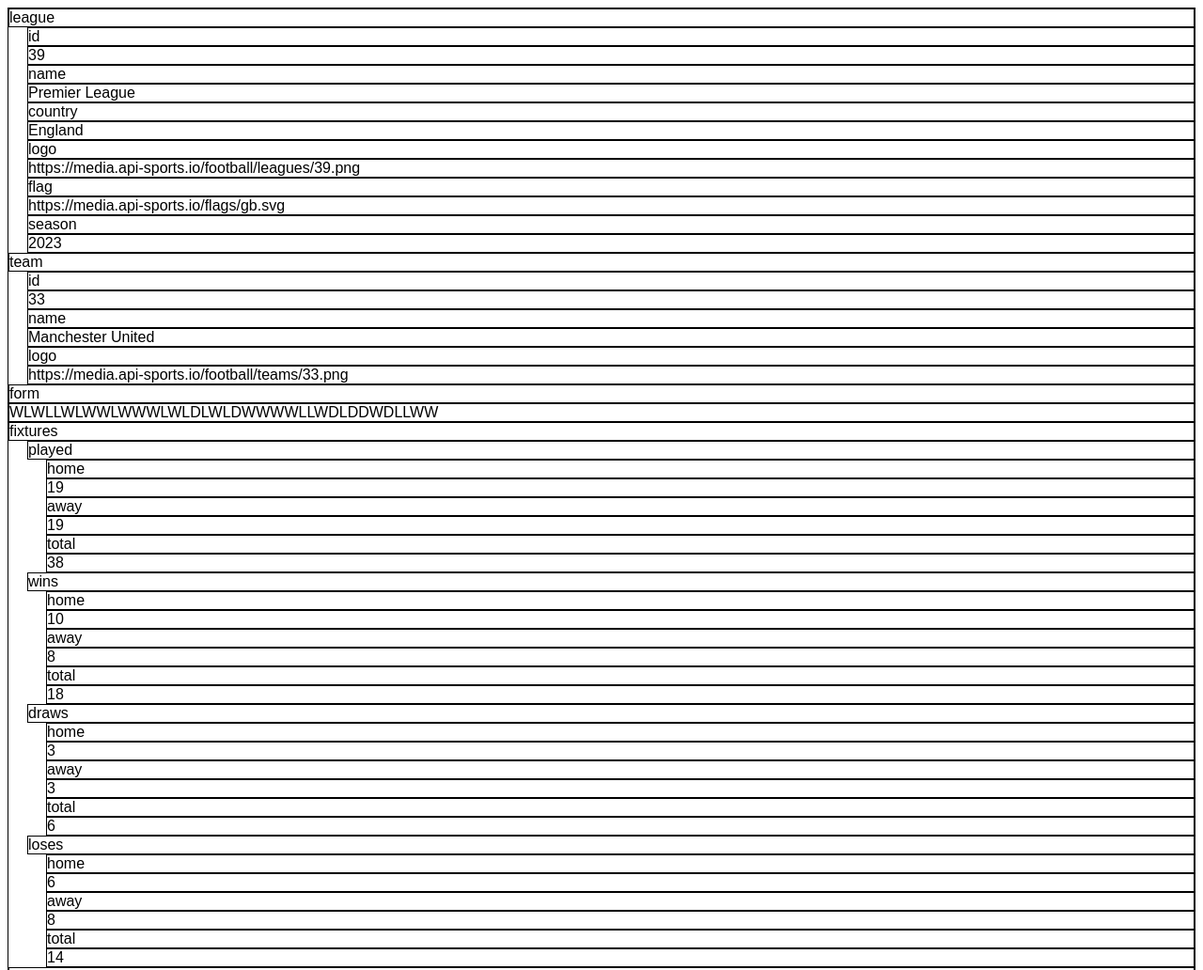
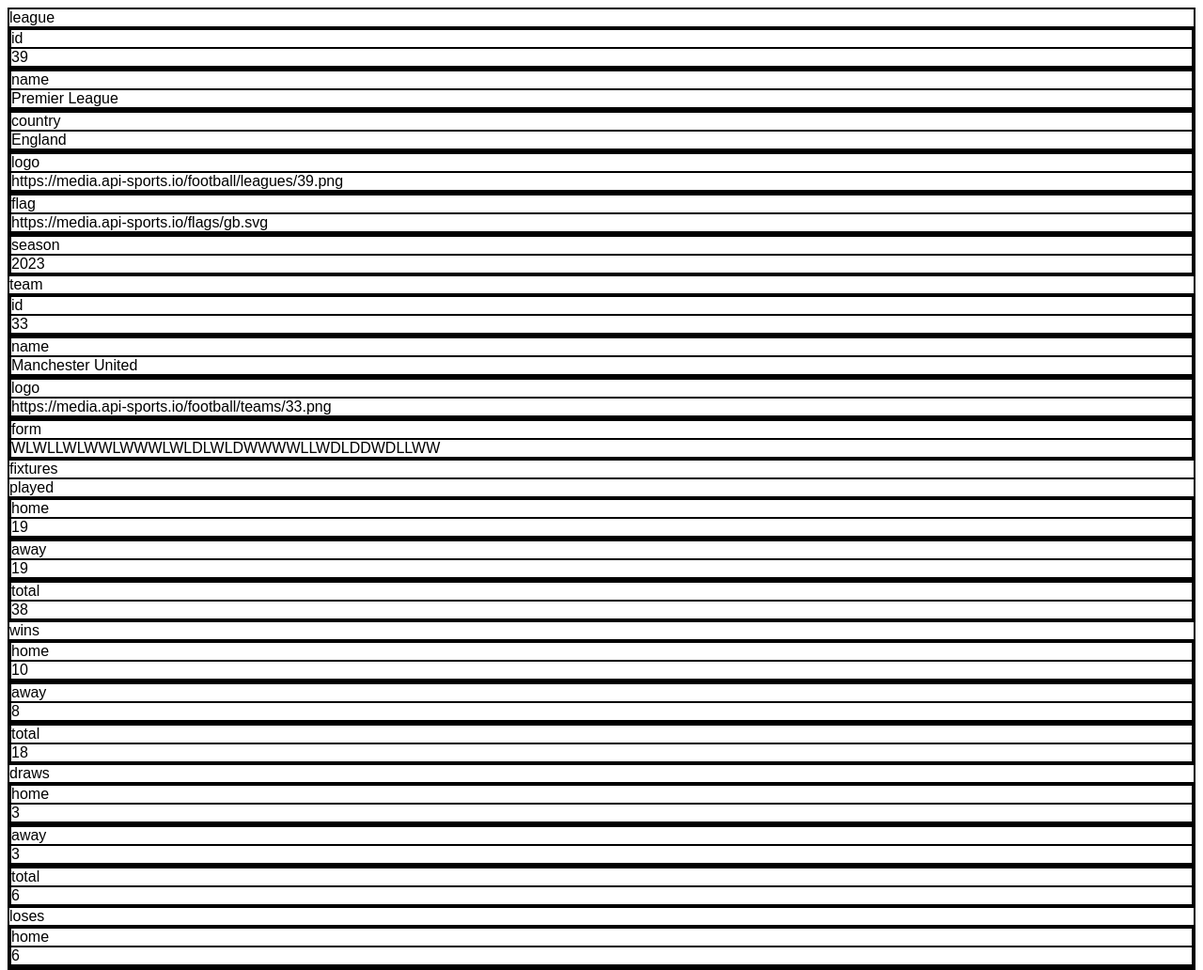
Before and after one commit to andyygit/fb-api-football, a website: page local/index.html in a window 1280 px wide. Shown: the top 1032 px of the page at 94% size. Drawn offline with Linux system fonts and the light colour scheme.

Commit message:
Add files via upload

```diff
--- a/local/index.html
+++ b/local/index.html
@@ -29,55 +29,43 @@
       td {
         border: 1px solid black;
       }
-      .level2 {
-        margin-left: 20px;
-      }
-      .level3 {
-        margin-left: 40px;
-      }
-      .level4 {
-        margin-left: 60px;
-      }
-      .level5 {
-        margin-left: 80px;
-      }
     </style>
   </head>
   <body>
     <div id="output"></div>
     <script src="request.js"></script>
     <script>
-      // console.log(data);
+      // console.log(data[0].response);
 
-      let {
-        biggest,
-        cards,
-        clean_sheet,
-        failed_to_score,
-        fixtures,
-        form,
-        goals,
-        league,
-        lineups,
-        penalty,
-        team
-      } = data[0].response;
-      console.log(biggest);
+      let { biggest, cards, clean_sheet, failed_to_score, fixtures, form, goals, league, lineups, penalty, team } =
+        data[0].response;
 
       const recursiveIt = (target, level = 1) => {
         const output = document.getElementById('output');
         for (const prop in target) {
           let row = document.createElement('div');
           row.className = `level${level}`;
-          row.innerHTML = `${prop}`;
+          if (typeof target[prop] != 'object') {
+            let gridContainer = document.createElement('div');
+            //style
+            gridContainer.style.display = 'grid';
+            let count = Object.keys(target[prop]).length;
+            gridContainer.style['grid-template-columns'] = `repeat(${count}), 1fr`;
+            //endstyle
+            let cell = document.createElement('div');
+            cell.innerHTML = `${prop}`;
+            gridContainer.appendChild(cell);
+            let cell1 = document.createElement('div');
+            cell1.innerHTML = `${target[prop]}`;
+            gridContainer.appendChild(cell1);
+            row.appendChild(gridContainer);
+            // row.innerHTML = `${prop}: ${target[prop]}`;
+          } else {
+            row.innerHTML = `${prop}`;
+          }
           output.appendChild(row);
           if (typeof target[prop] == 'object') {
             recursiveIt(target[prop], level + 1);
-          } else {
-            let row = document.createElement('div');
-            row.className = `level${level}`;
-            row.innerHTML = `${target[prop]}`;
-            output.appendChild(row);
           }
         }
       };
```
